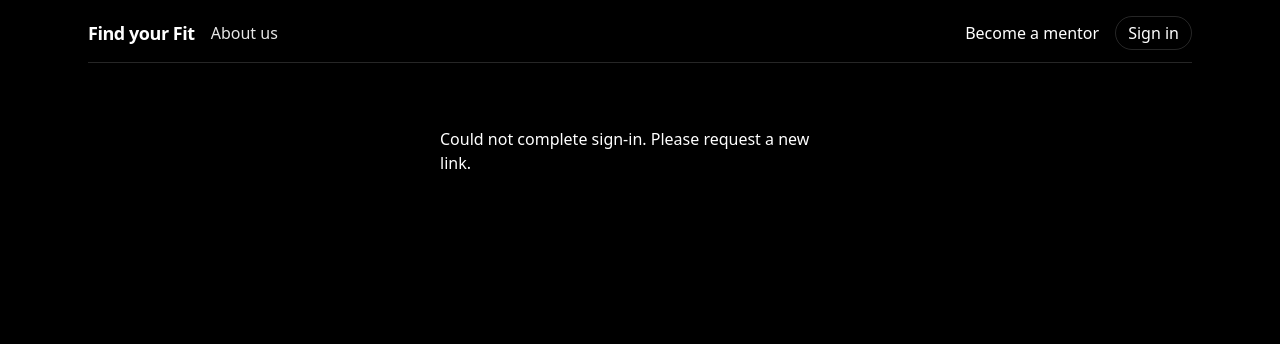
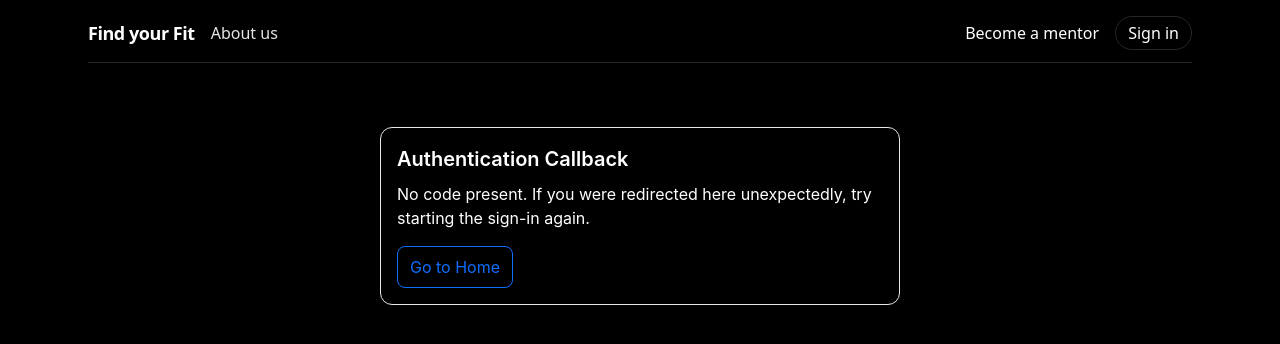
Before and after one commit to RaoAhmar/thefyf, a Next.js app: page /auth/callback in a window 1280 px wide. Shown: the top 344 px of the page. Built offline with nearby package versions, Linux system fonts and the light colour scheme; no server answers.

Commit message:
Update page.tsx

```diff
--- a/app/auth/callback/page.tsx
+++ b/app/auth/callback/page.tsx
@@ -1,62 +1,81 @@
-'use client';
+// OAuth callback page (no `any`).
+// Reads URL params like ?code=...&error=... and shows a simple state.
+// If you need to exchange the code, do it in a server action or effect without using `any`.
 
-import { useEffect, useState } from 'react';
-import { useRouter, useSearchParams } from 'next/navigation';
-import { createClient } from '@supabase/supabase-js';
+type SearchParams = Record<string, string | string[] | undefined>;
 
-const supabase = createClient(
-  process.env.NEXT_PUBLIC_SUPABASE_URL!,
-  process.env.NEXT_PUBLIC_SUPABASE_ANON_KEY!
-);
+function asSingle(value: string | string[] | undefined): string | undefined {
+  return Array.isArray(value) ? value[0] : value;
+}
 
-export default function AuthCallback() {
-  const router = useRouter();
-  const search = useSearchParams();
-  const [status, setStatus] = useState<'working' | 'ok' | 'error'>('working');
+export default function OAuthCallbackPage({
+  searchParams,
+}: {
+  searchParams: SearchParams;
+}) {
+  const code = asSingle(searchParams.code);
+  const error = asSingle(searchParams.error);
+  const state = asSingle(searchParams.state);
 
-  useEffect(() => {
-    const code = search.get('code');
-    const next = search.get('next') || '/';
-
-    async function run() {
-      try {
-        if (!code) throw new Error('No code in URL');
-
-        // Compatible with both signatures:
-        //   new: exchangeCodeForSession({ code })
-        //   old: exchangeCodeForSession(code)
-        const auth: any = supabase.auth as any;
-        const res =
-          typeof auth.exchangeCodeForSession === 'function'
-            ? await (async () => {
-                try {
-                  return await auth.exchangeCodeForSession({ code });
-                } catch {
-                  return await auth.exchangeCodeForSession(code as any);
-                }
-              })()
-            : { error: new Error('exchangeCodeForSession not available') };
-
-        if (res?.error) throw res.error;
-
-        setStatus('ok');
-        router.replace(next);
-      } catch (e) {
-        console.error(e);
-        setStatus('error');
-      }
-    }
-
-    run();
-  }, [router, search]);
+  const hasError = typeof error === "string" && error.length > 0;
+  const hasCode = typeof code === "string" && code.length > 0;
 
   return (
-    <main className="mx-auto max-w-md px-6 py-12">
-      {status === 'working' && <p>Signing you in…</p>}
-      {status === 'ok' && <p>Signed in. Redirecting…</p>}
-      {status === 'error' && (
-        <p>Could not complete sign-in. Please request a new link.</p>
+    <main
+      style={{
+        maxWidth: 520,
+        margin: "48px auto",
+        padding: 16,
+        border: "1px solid #e5e7eb",
+        borderRadius: 12,
+        fontFamily:
+          "-apple-system,BlinkMacSystemFont,Segoe UI,Roboto,Helvetica,Arial,Apple Color Emoji,Segoe UI Emoji",
+      }}
+    >
+      <h1 style={{ fontSize: 20, fontWeight: 600, marginBottom: 8 }}>
+        Authentication Callback
+      </h1>
+
+      {hasError && (
+        <p style={{ color: "#b91c1c", marginBottom: 12 }}>
+          Error: <strong>{error}</strong>
+        </p>
       )}
+
+      {!hasError && hasCode && (
+        <p style={{ marginBottom: 12 }}>
+          Success! Received authorization <strong>code</strong>.
+        </p>
+      )}
+
+      {!hasError && !hasCode && (
+        <p style={{ marginBottom: 12 }}>
+          No code present. If you were redirected here unexpectedly, try
+          starting the sign-in again.
+        </p>
+      )}
+
+      {state && (
+        <p style={{ fontSize: 12, color: "#6b7280" }}>
+          State: <code>{state}</code>
+        </p>
+      )}
+
+      <div style={{ marginTop: 16 }}>
+        <a
+          href="/"
+          style={{
+            display: "inline-block",
+            padding: "8px 12px",
+            borderRadius: 8,
+            border: "1px solid #0F6EFD",
+            color: "#0F6EFD",
+            textDecoration: "none",
+          }}
+        >
+          Go to Home
+        </a>
+      </div>
     </main>
   );
 }
```
